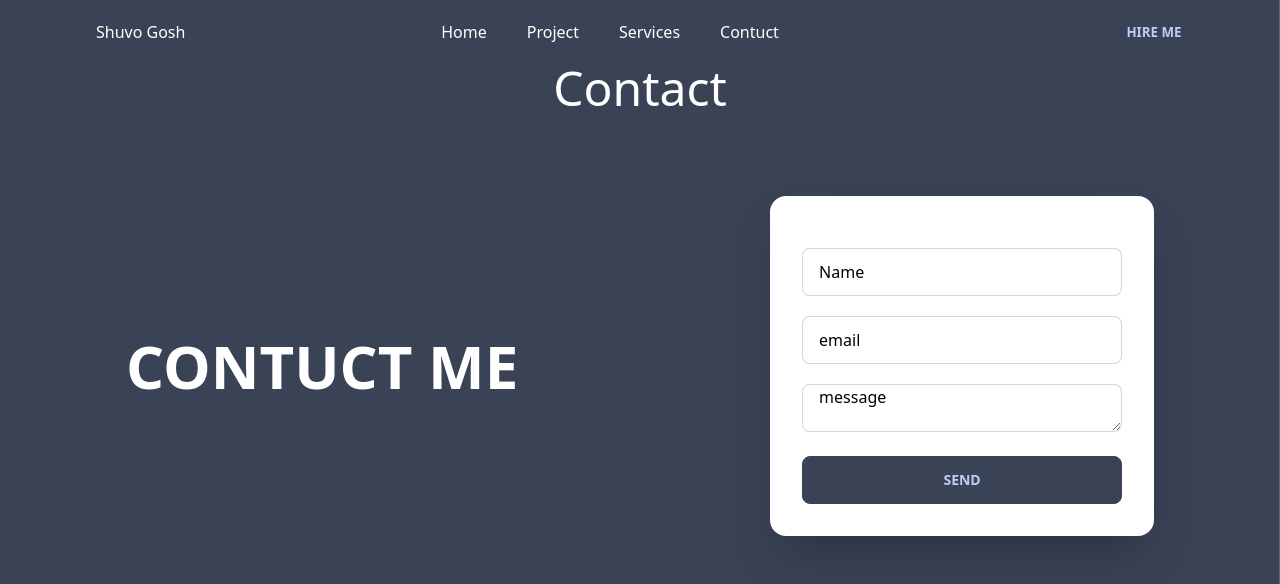
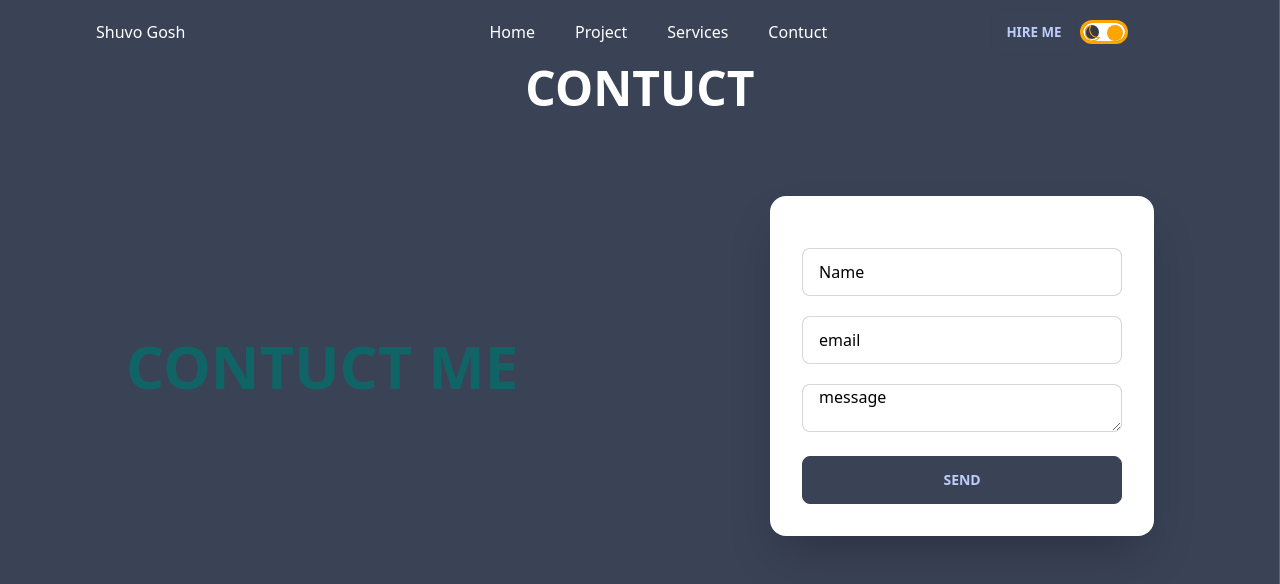
Before and after one commit to Shuvoghosh7/My-Portfolio, a React (Create React App) app: page /contuct in a window 1280 px wide. Shown: the top 584 px of the page. Built offline with nearby package versions, Linux system fonts and the light colour scheme.

Commit message:
set togole

```diff
--- a/src/App.js
+++ b/src/App.js
@@ -8,10 +8,18 @@ import ProjectDetails1 from './Pages/ProjectDetails/ProjectDetails1';
 import ProjectDetails2 from './Pages/ProjectDetails/ProjectDetails2';
 import ProjectDetails3 from './Pages/ProjectDetails/ProjectDetails3';
 import Contuct from './Pages/Contuct/Contuct';
+import { useContext } from 'react';
+import { themeContext } from './Context';
 
 function App() {
+  const theme = useContext(themeContext);
+  const lightMode = theme.state.lightMode;
   return (
-    <div>
+    <div
+    style={{
+      background: lightMode ? "white" : "",
+
+    }}>
       <Navbar>
         <Routes>
           <Route path='/' element={<Home/>}/>
--- a/src/Component/Navbar.js
+++ b/src/Component/Navbar.js
@@ -1,7 +1,9 @@
 import React from 'react';
 import { Link } from 'react-router-dom';
+import Toggle from './Toggle/Toggle';
 
 const Navbar = ({ children }) => {
+
     return (
         <div class="drawer drawer-end">
             <input id="my-drawer-3" type="checkbox" class="drawer-toggle" />
@@ -17,10 +19,9 @@ const Navbar = ({ children }) => {
                     </div>
 
                     <div class="flex-auto hidden lg:block ">
-                        <div className='flex justify-between items-center'>
+                        <div className='flex justify-around items-center'>
                             <div>
                                 <ul class="menu menu-horizontal gap-x-2 ">
-
                                     <li><Link to='/' className='rounded-lg'>Home</Link></li>
 
                                     <li><Link to='/project' className='rounded-lg'>Project</Link></li>
@@ -29,9 +30,18 @@ const Navbar = ({ children }) => {
                                 </ul>
                             </div>
                             <div>
-                               <ul>
-                                   <li><Link  to="/contuct" className='rounded-lg btn bg-transparent rounded-3xl'>Hire Me</Link></li>
-                               </ul>
+                                <ul>
+                                    <div className='flex justify-center items-center'>
+                                        <div>
+                                            <li><Link to="/contuct" className='rounded-lg btn bg-transparent rounded-3xl'>Hire Me</Link>
+                                            </li>
+                                        </div>
+                                        <div>
+                                            <Toggle />
+                                        </div>
+                                    </div>
+
+                                </ul>
 
                             </div>
                         </div>
--- /dev/null
+++ b/src/Component/Toggle/Toggle.js
@@ -0,0 +1,28 @@
+import React, { useContext } from 'react';
+import '../../Style/Toggle.css'
+import { BsMoon } from 'react-icons/bs';
+import { BsSun } from 'react-icons/bs';
+import { themeContext } from '../../Context';
+;
+const Toggle = () => {
+    const theme = useContext(themeContext);
+    const lightMode = theme.state.lightMode;
+
+    const handleClick = () => {
+        // debugger
+        theme.dispatch({ type: "toggle" });
+      };
+    return (
+        <div className='toggle' onClick={handleClick}>
+            <BsMoon />
+            <BsSun />
+            <div className="t-button"
+            style={lightMode ? { left: "2px" } : { right: "2px" }}
+            >
+
+            </div>
+        </div>
+    );
+};
+
+export default Toggle;
--- /dev/null
+++ b/src/Context.js
@@ -0,0 +1,21 @@
+import { createContext, useReducer } from "react";
+
+export const themeContext = createContext();
+
+const initialState = { lightMode: false };
+
+const themeReducer = (state, action) => {
+  switch (action.type) {
+    case "toggle":
+        return { lightMode: !state.lightMode };
+      default:
+        return state;
+  }
+};
+
+export const ThemeProvider = (props) => {
+  const [state, dispatch] = useReducer(themeReducer, initialState);
+  return (
+    <themeContext.Provider value={{state, dispatch}}>{props.children}</themeContext.Provider>
+  );
+};
--- a/src/Pages/Contuct/Contuct.js
+++ b/src/Pages/Contuct/Contuct.js
@@ -1,10 +1,11 @@
-import React, { useRef, useState } from 'react';
+import React, { useContext, useRef, useState } from 'react';
 import '../../Style/Contuct.css'
 import emailjs from '@emailjs/browser';
+import { themeContext } from '../../Context';
 const Contuct = () => {
-    const [done, setDone] = useState(false)
     const form = useRef();
-
+    const theme = useContext(themeContext);
+    const lightMode = theme.state.lightMode;
     const sendEmail = (e) => {
 
         e.preventDefault();
@@ -13,14 +14,14 @@ const Contuct = () => {
                 console.log(result.text);
             }, (error) => {
                 console.log(error.text);
-                setDone(true);
+
                 form.reset();
             });
     }
     return (
         <div>
-            <p className='text-5xl my-16 text-center text-white'>Contact</p>
-            <div className='text-white lg:flex justify-around items-center'>
+            <p className='text-5xl my-16 text-center font-bold 'style={{color:lightMode?"#9A1750":"white"}}>CONTUCT</p>
+            <div className=' lg:flex justify-around items-center'style={{color:lightMode?"#9A1750":"#116466"}}>
 
                 <div>
                     <h1 className='text-6xl'>CONTUCT ME</h1>
@@ -48,7 +49,7 @@ const Contuct = () => {
                     <div class="form-control mt-6">
                         <button class="btn ">SEND</button>
                     </div>
-                    <span>{done && "Thanks for Contacting me"}</span>
+
 
                 </form>
             </div>
--- a/src/Pages/Intro/Intro.js
+++ b/src/Pages/Intro/Intro.js
@@ -1,4 +1,4 @@
-import React from 'react';
+import React, { useContext } from 'react';
 import '../../Style/Intro.css'
 import myProfile from '../../img/shuvo1.png'
 import facebook from '../../img/icon/Facebook.png'
@@ -6,18 +6,20 @@ import LinkedIn from '../../img/icon/linkedin.png'
 import Github from '../../img/icon/github.png'
 import { HiDownload } from 'react-icons/hi';
 import Resume from '../../Pages/Intro/Resume.pdf';
+import { themeContext } from '../../Context';
 
 const Intro = () => {
-
+    const theme = useContext(themeContext);
+    const lightMode = theme.state.lightMode;
     return (
         <div className='mt-28'>
             <div className='lg:flex justify-around items-center'>
-                <div className='text-white i-name'>
+                <div className=' i-name' style={{color:lightMode?"black":"white"}}>
                     <p className='text-6xl'>Hello! I’m</p>
                     <p className='text-6xl'>Shuvo Gosh</p>
                     <h1 className='text-xl mt-3'> Frontend Developer with mid level of experience in <br /> web development  and  designing</h1>
                     <a href={Resume} download>
-                        <button class="btn bg-transparent mt-5 rounded-3xl text-white">Get Resume <span className='ml-2'><HiDownload /></span></button>
+                        <button class="btn bg-transparent mt-5 rounded-3xl" style={{color:lightMode?"black":"white"}}>Get Resume <span className='ml-2'><HiDownload /></span></button>
                     </a>
                     <div className="i-icons">
                         <a href="https://github.com/Shuvoghosh7" target="blank"><img src={Github} alt="" /></a>
--- a/src/Pages/Project/Project.js
+++ b/src/Pages/Project/Project.js
@@ -1,4 +1,4 @@
-import React from 'react';
+import React, { useContext } from 'react';
 import { Swiper, SwiperSlide } from 'swiper/react';
 
 import '../../Style/Project.css'
@@ -6,19 +6,22 @@ import project1 from '../../img/project/New Project(1).png'
 import project2 from '../../img/project/project2.PNG'
 import project3 from '../../img/project/project3.PNG'
 import { Link } from 'react-router-dom';
+import { themeContext } from '../../Context';
 const Project = () => {
+    const theme = useContext(themeContext);
+    const lightMode = theme.state.lightMode;
     return (
         <div className='mt-16'>
-            <p className='text-5xl text-white text-center'>Recent Project</p>
+            <p className='text-5xl  text-center font-bold' style={{color:lightMode?"#9A1750":"white"}}>RECENT PROJECT</p>
             <div className='grid lg:grid-cols-3 gap-4 mt-6 mx-6 my-6'>
                 <div>
                     <div>
                         <img src={project1} alt="" />
                         <div>
-                            <p className='text-white text-center text-2xl'>Computer Parts Manufacturer</p>
-                            <p className='text-center text-blue-600 text-xl flex justify-around'>
-                                <a href='https://computer-parts-manufactu-ed97b.web.app/' target="blank"><button className='btn bg-transparent mt-5 rounded-3xl text-white'>Live side Link</button></a>
-                                <Link to="/project1" className='btn bg-transparent mt-5 rounded-3xl text-white'>See Details</Link>
+                            <p className=' text-2xl text-center' style={{color:lightMode?"black":"white"}} >Computer Parts Manufacturer</p>
+                            <p className='text-center  text-xl flex justify-around'>
+                                <a href='https://computer-parts-manufactu-ed97b.web.app/' target="blank"><button className='btn bg-transparent mt-5 rounded-3xl 'style={{color:lightMode?"blue":"white"}}>Live side Link</button></a>
+                                <Link to="/project1" className='btn bg-transparent mt-5 rounded-3xl ' style={{color:lightMode?"blue":"white"}}>See Details</Link>
                             </p>
                         </div>
                     </div>
@@ -27,11 +30,11 @@ const Project = () => {
                     <div>
                         <img src={project2} alt="" />
                         <div>
-                            <p className='text-white text-center text-2xl'>SMARTPHONE
+                            <p className='text-center text-2xl' style={{color:lightMode?"black":"white"}}>SMARTPHONE
                                 WAREHOUSE</p>
-                            <p className='text-center text-blue-600 text-xl flex justify-around'>
-                                <a href='https://smartphone-warehouse-ebc90.web.app/' target="blank"><button className='btn bg-transparent mt-5 rounded-3xl text-white'>Live side Link</button></a>
-                                <Link to="/project2" className='btn bg-transparent mt-5 rounded-3xl text-white'>See Details</Link>
+                            <p className='text-center  text-xl flex justify-around'>
+                                <a href='https://smartphone-warehouse-ebc90.web.app/' target="blank"><button className='btn bg-transparent mt-5 rounded-3xl 'style={{color:lightMode?"blue":"white"}}>Live side Link</button></a>
+                                <Link to="/project2" className='btn bg-transparent mt-5 rounded-3xl 'style={{color:lightMode?"blue":"white"}}>See Details</Link>
                             </p>
                         </div>
 
@@ -41,10 +44,10 @@ const Project = () => {
                     <div>
                         <img src={project3} alt="" />
                         <div>
-                            <p className='text-white text-center text-2xl'>Computer Parts Manufacturer</p>
-                            <p className='text-center text-blue-600 text-xl flex justify-around'>
-                                <a href='https://green-bangla-tours-37d8b.web.app/' target="blank"><button className='btn bg-transparent mt-5 rounded-3xl text-white'>Live side Link</button></a>
-                                <Link to="/project3" className='btn bg-transparent mt-5 rounded-3xl text-white'>See Details</Link>
+                            <p className='text-center text-2xl' style={{color:lightMode?"black":"white"}}>Computer Parts Manufacturer</p>
+                            <p className='text-center text-xl flex justify-around'>
+                                <a href='https://green-bangla-tours-37d8b.web.app/' target="blank"><button className='btn bg-transparent mt-5 rounded-3xl'style={{color:lightMode?"blue":"white"}}>Live side Link</button></a>
+                                <Link to="/project3" className='btn bg-transparent mt-5 rounded-3xl ' style={{color:lightMode?"blue":"white"}}>See Details</Link>
                             </p>
                         </div>
                     </div>
--- a/src/Pages/ProjectDetails/ProjectDetails1.js
+++ b/src/Pages/ProjectDetails/ProjectDetails1.js
@@ -1,16 +1,19 @@
-import React from 'react';
+import React, { useContext } from 'react';
+import { themeContext } from '../../Context';
 import project1 from '../../img/project/New Project(1).png'
 import '../../Style/ProjectDetails.css'
 const ProjectDetails1 = () => {
+    const theme = useContext(themeContext);
+    const lightMode = theme.state.lightMode;
     return (
         <div className='mt-16'>
             <div className='flex justify-center'>
                 <img className='w-[600px]' src={project1} alt="" />
             </div>
-            <div className='mx-6 mt-6 text-white'>
-                <p><span className='p-title'>Project Name:</span> Computer Parts Manufacturer</p>
-               <p className='p-title'> <a href="https://github.com/Shuvoghosh7/-manufacturer-website-client-side" target="blank">Github Client Link</a></p>
-               <p className='p-title'><a href="https://github.com/Shuvoghosh7/-manufacturer-website-server-side" target="blank">Github Server Link</a></p>
+            <div className='mx-6 mt-6 'style={{color:lightMode?"black":"white"}}>
+                <p><span className='p-title 'style={{color:lightMode?"#9A1750":"white"}}>Project Name:</span > Computer Parts Manufacturer</p>
+               <p className='p-title' style={{color:lightMode?"blue":"white"}}> <a href="https://github.com/Shuvoghosh7/-manufacturer-website-client-side" target="blank">Github Client Link</a></p>
+               <p className='p-title' style={{color:lightMode?"blue":"white"}}><a href="https://github.com/Shuvoghosh7/-manufacturer-website-server-side" target="blank">Github Server Link</a></p>
                 <h1>Project Details:</h1>
                 <div>
                     <ul>
--- a/src/Pages/ProjectDetails/ProjectDetails2.js
+++ b/src/Pages/ProjectDetails/ProjectDetails2.js
@@ -1,13 +1,16 @@
-import React from 'react';
+import React, { useContext } from 'react';
+import { themeContext } from '../../Context';
 import project2 from '../../img/project/project2.PNG'
 const ProjectDetails2 = () => {
+    const theme = useContext(themeContext);
+    const lightMode = theme.state.lightMode;
     return (
         <div className='mt-16'>
             <div className='flex justify-center'>
                 <img className='w-[600px]' src={project2} alt="" />
             </div>
-            <div className='mx-6 mt-6 text-white'>
-                <p><span className='p-title'>Project Name:</span> Warehouse-management</p>
+            <div className='mx-6 mt-6 'style={{color:lightMode?"black":"white"}}>
+                <p><span className='p-title'style={{color:lightMode?"#9A1750":"white"}}>Project Name:</span> Warehouse-management</p>
                 <p className='p-title'> <a href="https://github.com/Shuvoghosh7/Warehouse-management" target="blank">Github Client Link</a></p>
                <p className='p-title'><a href="https://github.com/Shuvoghosh7/warehouse-management-server-side-" target="blank">Github Server Link</a></p>
                 <h1>Project Details:</h1>
--- a/src/Pages/ProjectDetails/ProjectDetails3.js
+++ b/src/Pages/ProjectDetails/ProjectDetails3.js
@@ -1,12 +1,15 @@
-import React from 'react';
+import React, { useContext } from 'react';
+import { themeContext } from '../../Context';
 import project3 from '../../img/project/project3.PNG'
 const ProjectDetails3 = () => {
+    const theme = useContext(themeContext);
+    const lightMode = theme.state.lightMode;
     return (
         <div className='mt-16'>
-            <div className='flex justify-center'>
+            <div className='flex justify-center'style={{color:lightMode?"black":"white"}}>
                 <img className='w-[600px]' src={project3} alt="" />
             </div>
-            <div className='mx-6 mt-6 text-white'>
+            <div className='mx-6 mt-6 '>
                 <p><span className='p-title'>Project Name:</span> Green-bangla-tours</p>
                 <p className='p-title'> <a href="https://github.com/Shuvoghosh7/green-bangla-tours" target="blank">Github  Link</a></p>
                 <h1>Project Details:</h1>
--- /dev/null
+++ b/src/Style/Toggle.css
@@ -0,0 +1,20 @@
+.toggle{
+    display: flex;
+    justify-content:space-between;
+    border: 3px solid orange;
+    border-radius: 1rem;
+    position: relative;
+    padding: 2px;
+    cursor: pointer;
+
+}
+.toggle>*{
+    width: 1rem;
+    height: 1rem;
+    color: orange;
+}
+.t-button{
+    border-radius: 100%;
+    background: orange;
+    position: absolute;
+}
--- a/src/index.js
+++ b/src/index.js
@@ -4,13 +4,16 @@ import './index.css';
 import App from './App';
 import reportWebVitals from './reportWebVitals';
 import { BrowserRouter } from 'react-router-dom';
+import { ThemeProvider } from './Context';
 
 const root = ReactDOM.createRoot(document.getElementById('root'));
 root.render(
   <React.StrictMode>
+    <ThemeProvider>
     <BrowserRouter>
     <App />
     </BrowserRouter>
+    </ThemeProvider>
   </React.StrictMode>
 );
 
```
